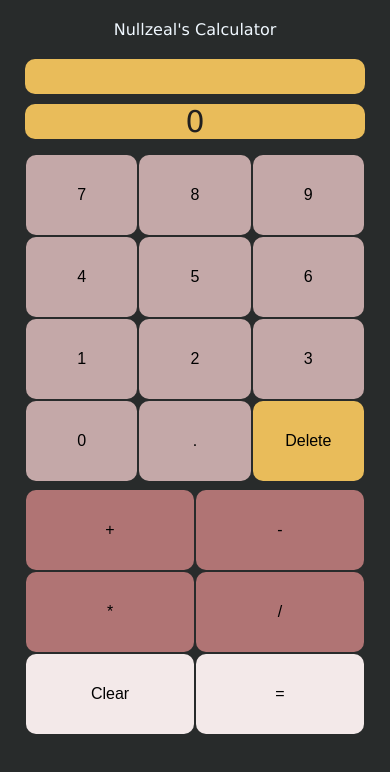
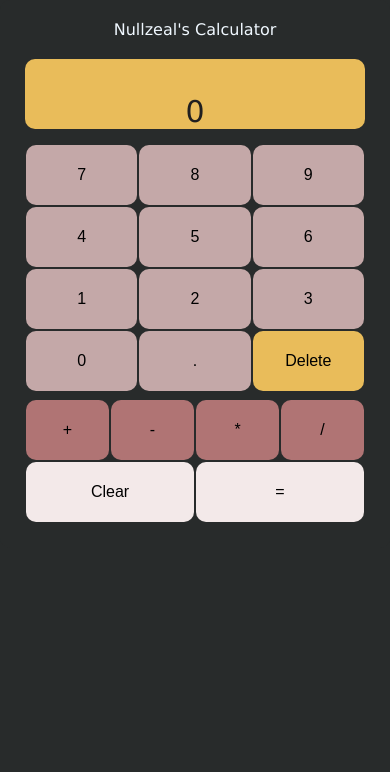
Before and after one commit to NullZeal/calculator, a plain HTML site: page index.html in a window 390 px wide. Drawn offline with Linux system fonts and the light colour scheme.

Commit message:
adjusted height of content for cellphones in portrait orientation

```diff
--- a/css/calculator.css
+++ b/css/calculator.css
@@ -42,18 +42,23 @@
     justify-content: center;
     align-items: center;
     background-color: rgb(233, 188, 90);
-    border-radius: 10px;
+
     width: 100%;
     height: 50px;
+}
+
+#operationsScreen{
+    border-radius: 10px 10px 0px 0px;
+    font-size:14px;
+}
+
+#screen{
+    border-radius: 0px 0px 10px 10px;
 }
 
 .displayScreen{
     vertical-align:bottom;
     display: inline-block;
-}
-
-#screen{
-    margin-top:10px;
 }
 
 #calculatorPanel{
@@ -77,7 +82,6 @@
 }
 
 #operators{
-    min-height: 220px;
     justify-content:end;
     align-items:flex-end;
     flex-basis: 40%;
@@ -124,8 +128,9 @@
 
     #calculator{
         width: 100%;
-        border-radius: 0;
         margin: 0;
+        align-items: flex-start;
+        justify-content:flex-start;
     }
 
     #screenPanel{
@@ -142,32 +147,42 @@
 
     .digit, #clear, #equals, .operator, #deleteButton{
         margin: 1px;
-        height: 80px;
+        height: 60px;
     }
 
     #screen, #operationsScreen{
         background-color: rgb(233, 188, 90);
         text-align: center;
         height: 35px;
-        border-radius: 10px;
         width: 100%;
         font-size: 30px;
+
+        word-wrap:break-word;
+        overflow-wrap: break-word;
+        word-break: break-all;
     }
 
+    #screen{
+        font-size: 30px;
+    }
+    #operationsScreen{
+        font-size: 20px;
+    }
     #operators{
         flex-basis: 100%;
         justify-content: flex-start;
-        align-items:flex-end;
+        align-items:flex-start;
         margin-top: 2%;
     }
 
     #digits{
         flex-basis: 100%;
         align-self: flex-start;
+        justify-content: flex-start;
     }
 
     .operator{
-        flex-basis: 47%;
+        flex-basis: 20%;
     }
 
     body{
@@ -181,6 +196,9 @@
         width: 100%;
     }
 }
+
+
+
 
 @media screen and (max-height: 400px){
     #calculator{
```
